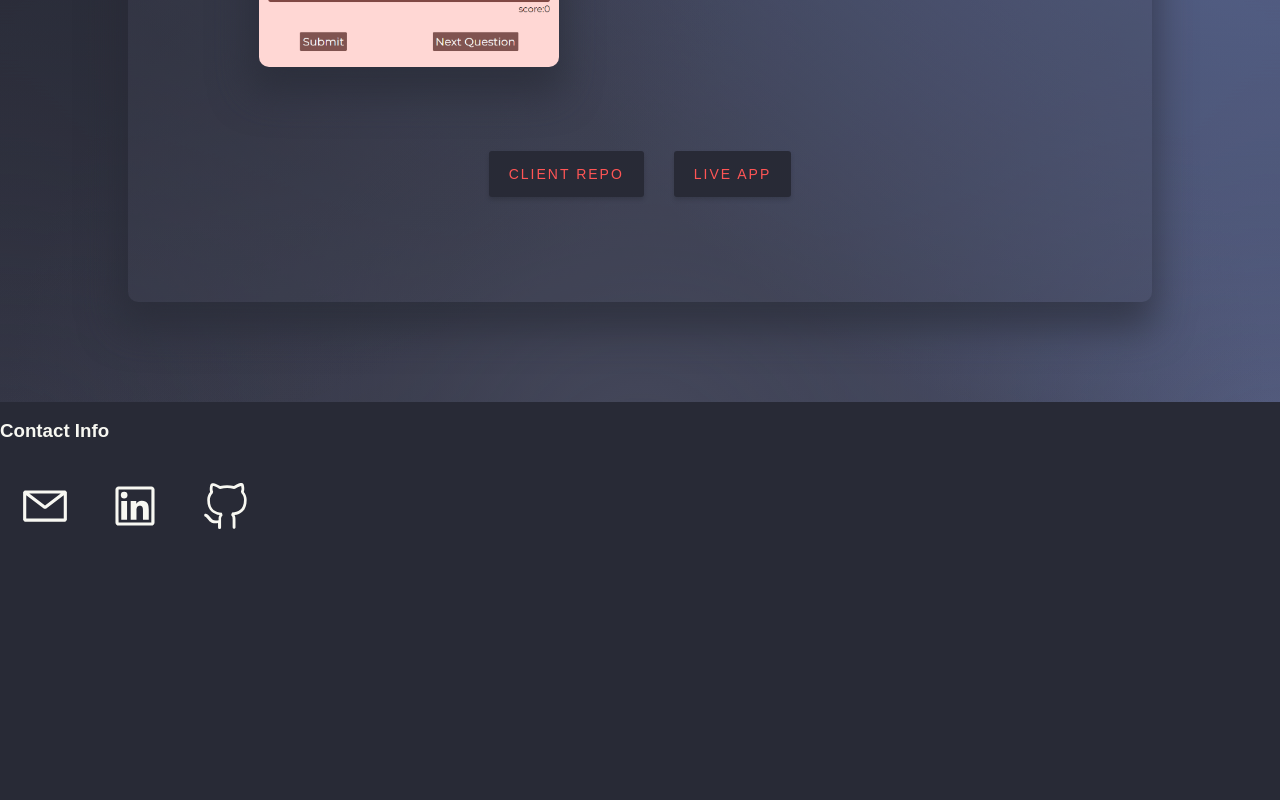
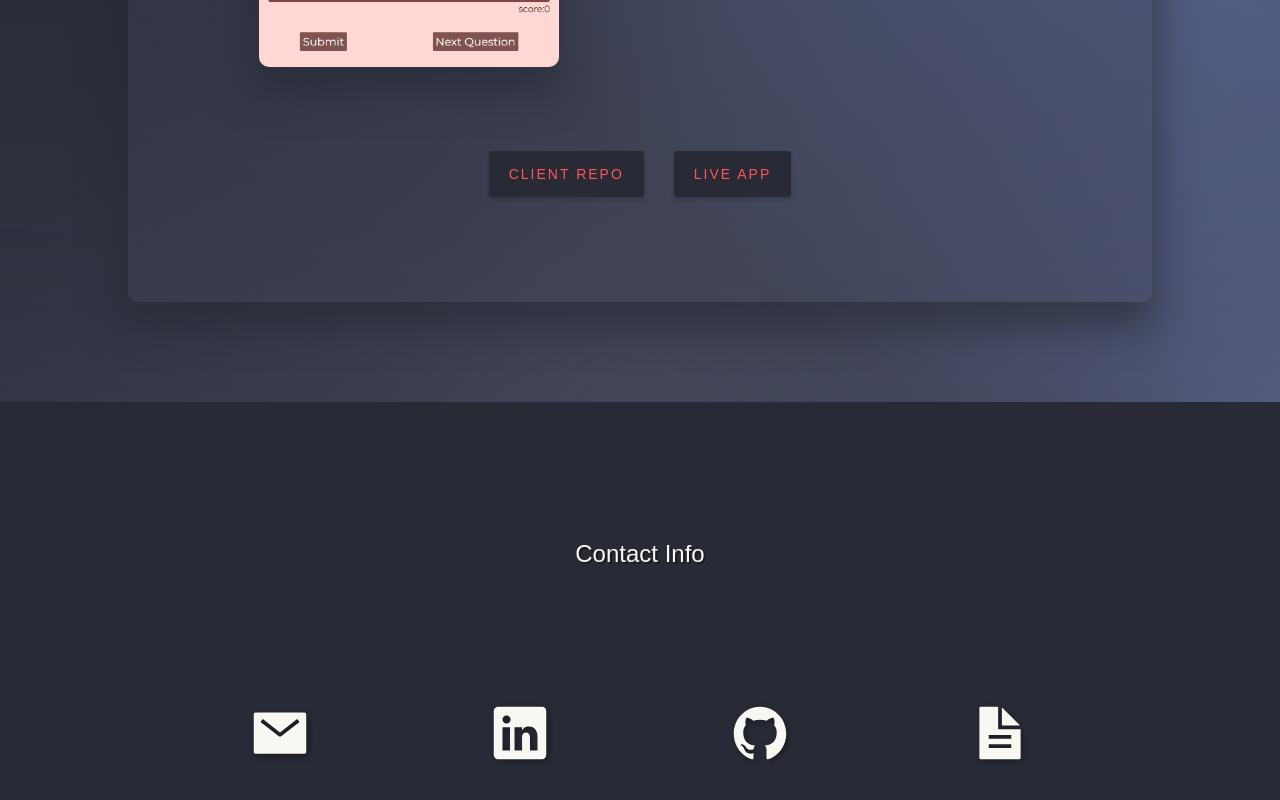
Before and after one commit to ajbates2/react_portfolio, a React (Create React App) app: page / in a window 1280 px wide. Shown: the part 4801-5601 px from the top of the page. Before the commit the page ends 5356 px from the top, so only its background shows below. Built offline with nearby package versions, Linux system fonts and the light colour scheme; a web font is replaced by a local one.

Commit message:
footer complete v2 complete

```diff
--- a/src/components/About/About.css
+++ b/src/components/About/About.css
@@ -38,6 +38,13 @@
 .tech_icon {
     font-size: 60px;
     filter: drop-shadow(2px 2px 3px #282a36);
+    transition: all .2s ease-out;
+}
+
+.tech_icon:hover {
+    transform: translateY(-2px);
+    color: #ff5555;
+    font-size: 65px;
 }
 
 .icon_pair {
--- a/src/components/About/TechBlock.js
+++ b/src/components/About/TechBlock.js
@@ -1,6 +1,5 @@
 import { GrReactjs, GrNode } from 'react-icons/gr';
 import {
-	DiCode,
 	DiCss3,
 	DiGitBranch,
 	DiGithubAlt,
--- a/src/components/Footer/Footer.css
+++ b/src/components/Footer/Footer.css
@@ -1,4 +1,39 @@
 .footer_icon {
-    font-size: 50px;
-    margin: 20px;
+    font-size: 60px;
+    filter: drop-shadow(2px 2px 3px #1a1b21);
+    transition: all .2s ease-out;
 }
+
+.footer_icon:hover {
+    transform: translateY(-2px);
+    color: #ff5555;
+    font-size: 65px;
+}
+
+footer {
+    height: 500px;
+    display: grid;
+    grid-template-rows: 1fr 2fr;
+}
+
+.footer_title {
+    justify-self: center;
+    align-self: end;
+    font-size: x-large;
+    font-weight: 200;
+    margin: 0;
+    filter: drop-shadow(2px 2px 0px #1a1b21);
+}
+
+address {
+    place-self: center;
+    display: flex;
+    justify-content: space-around;
+    width: 75vw
+}
+
+@media only screen and (max-width: 500px) {
+    .footer_icon {
+        font-size: 35px;
+    }
+}
--- a/src/components/Footer/FooterContainer.js
+++ b/src/components/Footer/FooterContainer.js
@@ -1,20 +1,43 @@
-import './Footer.css'
-import { AiOutlineLinkedin } from "react-icons/ai";
-import { VscGithubAlt, VscMail  } from "react-icons/vsc";
+import './Footer.css';
+import {
+	IoDocumentTextSharp,
+	IoLogoGithub,
+	IoLogoLinkedin,
+	IoMailSharp,
+} from 'react-icons/io5';
+import resume from '../../AJ_Bates_Resume.pdf';
 
 export default function FooterContainer() {
 	return (
-    <footer id="contact-me">
-      <h3>Contact Info</h3>
+		<footer id='contact-me'>
+			<h3 className='footer_title'>Contact Info</h3>
 			<address>
-        <a href="mailto:aj.bates2.92@gmail.com">
-          <VscMail className='footer_icon' />
+				<a
+					href='mailto:aj.bates2.92@gmail.com'
+					target='_blank'
+					rel='noreferrer'
+					title='Email'
+				>
+					<IoMailSharp className='footer_icon' />
 				</a>
-        <a href="https://www.linkedin.com/in/ajbates2/" target="_blank"  rel="noreferrer">
-          <AiOutlineLinkedin className='footer_icon' />
+				<a
+					href='https://www.linkedin.com/in/ajbates2/'
+					target='_blank'
+					rel='noreferrer'
+					title='LinkedIn Profile'
+				>
+					<IoLogoLinkedin className='footer_icon' />
 				</a>
-        <a href="https://github.com/ajbates2" target="_blank"  rel="noreferrer">
-          <VscGithubAlt className='footer_icon' />
+				<a
+					href='https://github.com/ajbates2'
+					target='_blank'
+					rel='noreferrer'
+					title='GitHub Profile'
+				>
+					<IoLogoGithub className='footer_icon' />
+				</a>
+				<a href={resume} type='resume/pdf' title='Resume' download>
+					<IoDocumentTextSharp className='footer_icon' />
 				</a>
 			</address>
 		</footer>
--- a/src/components/Projects/ProjectContainer.js
+++ b/src/components/Projects/ProjectContainer.js
@@ -1,7 +1,6 @@
 import STORE from '../../STORE';
 import ProjectLinks from './ProjectLinks';
 import ProjectScreen from './ProjectScreen';
-import TechUsed from './TechUsed';
 import './Projects.css';
 
 export default function ProjectContainer(props) {
--- a/src/components/Projects/Projects.css
+++ b/src/components/Projects/Projects.css
@@ -77,7 +77,8 @@
 .project_screen:hover {
     cursor: pointer;
     box-shadow: 10px 10px 15px 0px #282a36;
-    filter: blur(3px);
+    filter: blur(1px);
+    transform: translateY(-2px);
 }
 
 @media only screen and (max-width: 1350px) {
--- a/src/components/Projects/TechUsed.js
+++ /dev/null
@@ -1,28 +0,0 @@
-import { GrReactjs, GrNode } from "react-icons/gr";
-import { DiCss3, DiHtml5, DiJqueryLogo } from "react-icons/di";
-import { SiPostgresql } from "react-icons/si";
-
-export default function TechUsed(prop) {
-    return (
-        <div className='project_tech'>
-            {!prop.tech.html ? null :
-                <DiHtml5 className='tech_icon' />
-            }
-            {!prop.tech.css ? null :
-                <DiCss3 className='tech_icon' />
-            }
-            {!prop.tech.jQuery ? null :
-                <DiJqueryLogo className='tech_icon' />
-            }
-            {!prop.tech.react ? null :
-                <GrReactjs className='tech_icon' />
-            }
-            {!prop.tech.node ? null :
-                <GrNode className='tech_icon' />
-            }
-            {!prop.tech.postgresql ? null :
-                <SiPostgresql className='tech_icon' />
-            }
-        </div>
-    )
-}
```
Also changed, not shown: 1 other file (tests, documents, lock files or other folders). Lines whose indentation alone changed are shown as unchanged.
